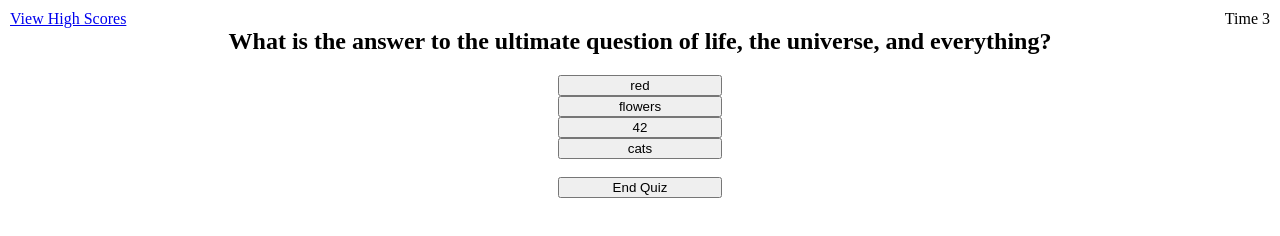
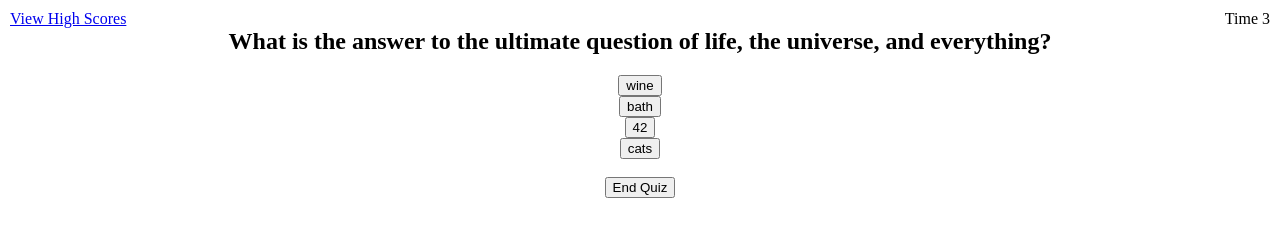
Before and after one commit to box-o-water/web_api_code_quiz, a plain HTML site: page index.html in a window 1280 px wide. Both pictures are taken after a click on the button "Start Quiz". Drawn offline with Linux system fonts and the light colour scheme.

Commit message:
feat(question): dynamically render first question and choices

```diff
--- a/assets/css/style.css
+++ b/assets/css/style.css
@@ -28,7 +28,7 @@ p {
 }
 
 .button {
-    margin: 0% 40%;
+    margin: auto;
 }
 
 .hide {
--- a/index.html
+++ b/index.html
@@ -24,12 +24,8 @@
 
     <!-- Questions view -->
     <section id="questions-view" class="hide">
-        <form class="choices">
-            <h2 id="question">question 1</h2>
-            <button class="button" id="choice1"></button>
-            <button class="button" id="choice2"></button>
-            <button class="button" id="choice3"></button>
-            <button class="button" id="choice4"></button>
+        <form>
+            <div class="choices" id="display-question"></div>
             <br>
             <button class="button" id="end-quiz-btn">End Quiz</button>
         </form>
--- a/script.js
+++ b/script.js
@@ -9,12 +9,7 @@ let allDoneView = document.getElementById("all-done-view");
 let highScoresView = document.getElementById("high-scores-view");
 
 let questionIndex = 0;
-let question = document.getElementById("question")
-let choice1 = document.getElementById("choice1")
-let choice2 = document.getElementById("choice2")
-let choice3 = document.getElementById("choice3")
-let choice4 = document.getElementById("choice4")
-let answer = ""
+let displayQuestion = document.getElementById("display-question")
 
 let initialsInput = document.getElementById("initials");
 
@@ -48,8 +43,6 @@ startQuizBtn.addEventListener("click", function(event) {
   startQuiz();
 });
 
-
-
 // The startQuiz function sets the timer and displays the questions view
 function startQuiz() {
   console.log("starting quiz");
@@ -58,21 +51,36 @@ function startQuiz() {
   timerCount = 5; // TODO replace with below line
   // timerCount = questions.length * 10
   timer.textContent = "Time " + timerCount;
-  renderQuestions()
+  renderQuestion()
   startTimer()
   startView.setAttribute("class", "hide");
   questionsView.setAttribute("class", "show");
 }
 
-function renderQuestions() {
-    console.log(questions[questionIndex]);
-    console.log(questions[questionIndex].choices[0]);
+function renderQuestion() {
+  let index = questionsArray[questionIndex]
+  console.log("render question " + index.question );
+  // console.log(questionsArray[questionIndex]);
+  // console.log(questionsArray[questionIndex].choices.length);
+  // console.log(questionsArray[questionIndex].choices[0]);
 
-    question.innerHTML = questions[questionIndex].question
-    choice1.innerHTML = questions[questionIndex].choices[0]
-    choice2.innerHTML = questions[questionIndex].choices[1]
-    choice3.innerHTML = questions[questionIndex].choices[2]
-    choice4.innerHTML = questions[questionIndex].choices[3]
+  let question = document.createElement("h2");
+  question.textContent = index.question
+  displayQuestion.appendChild(question)
+
+  // create a button for each choice
+  for (var i = 0; i < index.choices.length; i++) {
+
+    var btn = document.createElement("button");
+    btn.setAttribute("class", "button")
+    btn.textContent = index.choices[i]
+    btn.addEventListener("click", function (event) {
+      event.preventDefault();
+      console.log(this.textContent);
+    })
+
+    displayQuestion.appendChild(btn);
+  }
 }
 
 // The startTimer function decrements and zeroes out the timer
@@ -202,16 +210,16 @@ clearScoresBtn.addEventListener("click", function(event) {
   players = []
 });
 
-let questions = [
+let questionsArray = [
   {
     question: "What is the answer to the ultimate question of life, the universe, and everything?",
-    choices: ["red", "flowers", "42", "cats"],
+    choices: ["wine", "bath", "42", "cats"],
     answer: "42"
   },
   {
     question: "What wine varietal should I drink tonight?",
-    choices: ["cabernet sauvignon", "cabernet sauvignon", "cabernet sauvignon", "cabernet sauvignon"],
-    answer: "parentheses"
+    choices: ["cab", "cab sav", "cabernet", "cabernet sauvignon", "all of the above"],
+    answer: "all of the above"
   }
 ];
 
```
